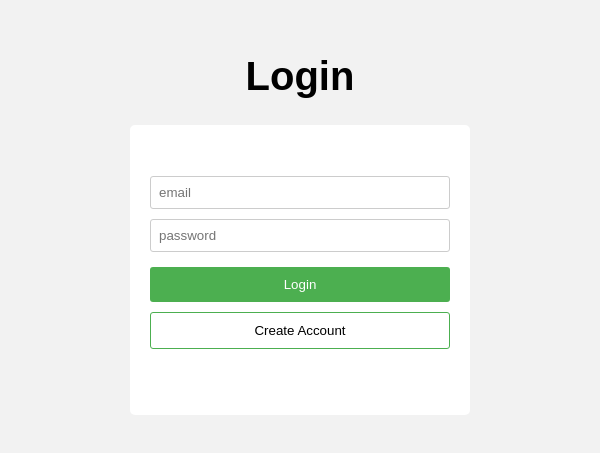
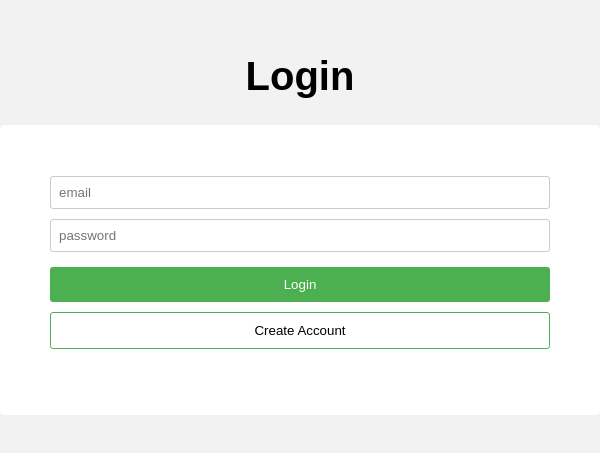
Before and after one commit to ViniciusEvans/task-manager-infinitybase, a React (Create React App) app in the folder client/: page /login in a window 600 px wide. Shown: the part 179-632 px from the top of the page. Built offline with nearby package versions, Linux system fonts and the light colour scheme.

Commit message:
fix: refact layout on desktop and phone devices

```diff
--- a/client/src/components/createBoardModal/style.css
+++ b/client/src/components/createBoardModal/style.css
@@ -19,7 +19,6 @@
         display: flex;
         justify-content: space-between;
         align-items: center;
-        padding: 0 20px;
     }
 
     .create-modal-section form {
--- a/client/src/pages/dashboardPage/style.css
+++ b/client/src/pages/dashboardPage/style.css
@@ -2,7 +2,6 @@
     .dashboard-container {
         height: 100vh;
         width: 100vw;
-        padding: 5%;
     }
 
     .tasks-section {
@@ -10,7 +9,8 @@
         flex-direction: column;
         width: auto;
         height: 100%;
-    }
+        padding: 5%;
+        }
 
     .engine-button {
         all: unset;
--- a/client/src/pages/loginPage/style.css
+++ b/client/src/pages/loginPage/style.css
@@ -1,3 +1,4 @@
+@media (min-width: 600px) {
     .login-container {
         display: flex;
         flex-direction: column;
@@ -59,14 +60,66 @@
         color: red;
         margin-top: 10px;
     }
+}
 
 @media (max-width: 600px) {
+    .login-container {
+        display: flex;
+        flex-direction: column;
+        align-items: center;
+        justify-content: center;
+        height: 100vh;
+        background-color: #f2f2f2;
+    }
+
+    .login-container h1 {
+        font-size: 40px;
+    }
+
     .login-container form {
         display: flex;
         flex-direction: column;
-        width: 300px;
-        padding: 20px;
+        justify-content: center;
+        padding: 20px 50px;
         background-color: #fff;
         border-radius: 5px;
     }
+
+    .login-container label {
+        margin-bottom: 5px;
     }
+
+    .login-container input {
+        padding: 8px;
+        border: 1px solid #ccc;
+        border-radius: 3px;
+        margin-bottom: 10px;
+    }
+
+    .login-container button {
+        padding: 10px 20px;
+        background-color: #4caf50;
+        color: white;
+        border: none;
+        border-radius: 3px;
+        cursor: pointer;
+    }
+
+    #login-button,
+    #redirect-signup-button {
+        margin: 5px 0px;
+    }
+
+    #redirect-signup-button {
+        background-color: #fff;
+        color: black;
+        border-width: 1px;
+        border-style: solid;
+        border-color: #4caf50;
+    }
+
+    #error-message {
+        color: red;
+        margin-top: 10px;
+    }
+}
--- a/client/src/pages/signupPage/signupPage.tsx
+++ b/client/src/pages/signupPage/signupPage.tsx
@@ -33,15 +33,17 @@ const SignupPage = () => {
             <header>
                 <h1>Create account</h1>
             </header>
-            <form onSubmit={submitForm}>
+            <form className="signup-form" onSubmit={submitForm}>
                 <input
+                    className="signup-input"
                     placeholder="name"
-                    id="name-input"
+                    id="name-signup-input"
                     type="text"
                     value={formParams.name}
                     onChange={(e) => setFormParams({ ...formParams, name: e.currentTarget.value })}
                 />
                 <input
+                    className="signup-input"
                     placeholder="email"
                     id="email-input"
                     type="email"
@@ -49,13 +51,14 @@ const SignupPage = () => {
                     onChange={(e) => setFormParams({ ...formParams, email: e.currentTarget.value })}
                 />
                 <input
+                    className="signup-input"
                     placeholder="password"
                     id="password-input"
                     type="password"
                     value={formParams.password}
                     onChange={(e) => setFormParams({ ...formParams, password: e.currentTarget.value })}
                 />
-                <button type="submit">Create account</button>
+                <button type="submit" className='signup-submit-button'>Create account</button>
 
                 <span id="error-message">{errorMessage}</span>
             </form>
--- a/client/src/pages/signupPage/style.css
+++ b/client/src/pages/signupPage/style.css
@@ -1,7 +1,4 @@
-body {
-    font-family: sans-serif;
-}
-
+@media (min-width: 600px) {
     .signup-container {
         display: flex;
         flex-direction: column;
@@ -30,14 +27,14 @@ body {
         margin-bottom: 5px;
     }
 
-.signup-container input {
+    .signup-input {
         padding: 8px;
         border: 1px solid #ccc;
         border-radius: 3px;
         margin-bottom: 10px;
     }
 
-.signup-container button {
+    .signup-submit-button {
         padding: 10px 20px;
         background-color: #4caf50;
         color: white;
@@ -50,14 +47,55 @@ body {
         color: red;
         margin-top: 10px;
     }
+}
 
 @media (max-width: 600px) {
-    .signup-container form {
+    .signup-container {
         display: flex;
         flex-direction: column;
-        width: 300px;
-        padding: 20px;
+        align-items: center;
+        justify-content: center;
+        height: 100vh;
+        width: 100vw;
+        background-color: #f2f2f2;
+    }
+
+    .signup-container header h1 {
+        font-size: 40px;
+    }
+
+    .signup-form {
+        display: flex;
+        flex-direction: column;
+        justify-content: center;
+        height: 250px;
+        padding: 20px 50px;
         background-color: #fff;
         border-radius: 5px;
     }
+
+    .signup-container label {
+        margin-bottom: 5px;
     }
+
+    .signup-input {
+        padding: 8px;
+        border: 1px solid #ccc;
+        border-radius: 3px;
+        margin-bottom: 10px;
+    }
+
+    .signup-submit-button {
+        padding: 10px 20px;
+        background-color: #4caf50;
+        color: white;
+        border: none;
+        border-radius: 3px;
+        cursor: pointer;
+    }
+
+    #error-message {
+        color: red;
+        margin-top: 10px;
+    }
+}
```
Lines whose indentation alone changed are shown as unchanged.
